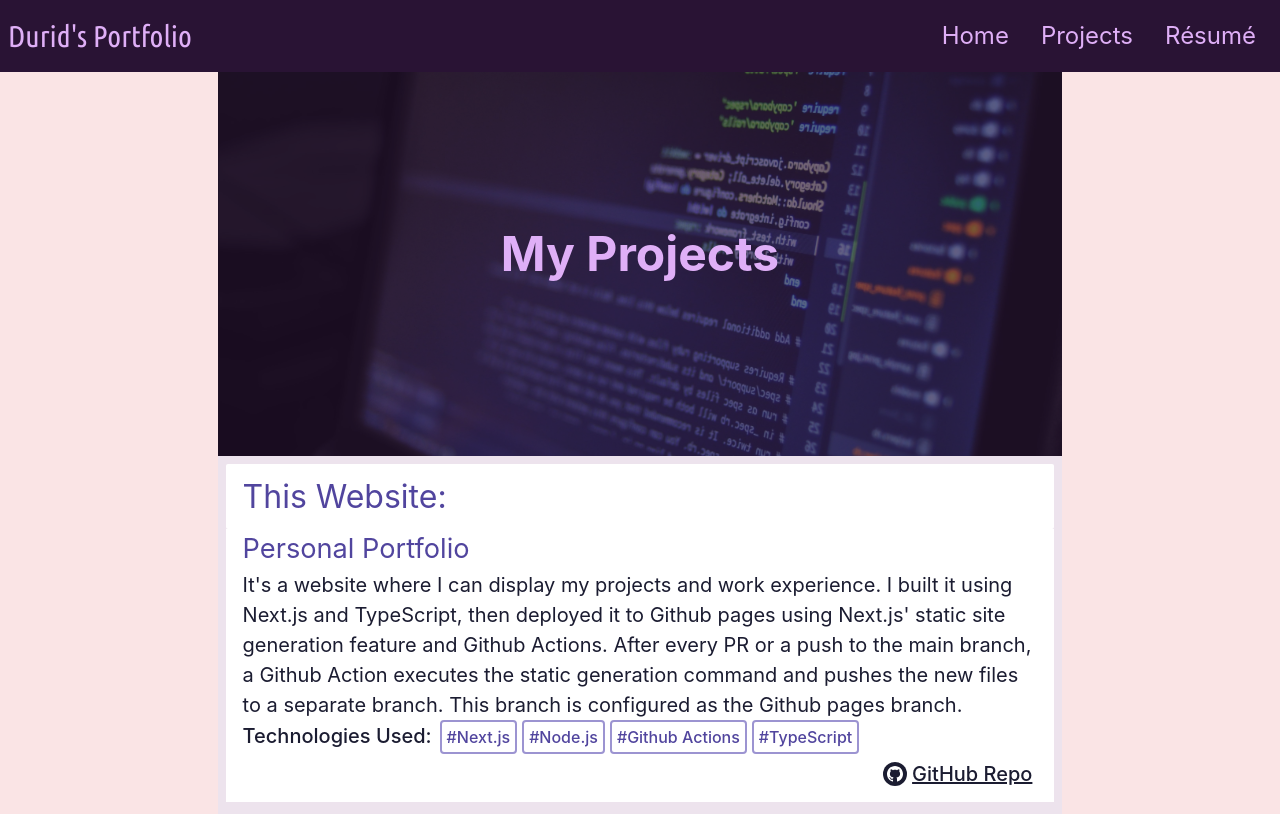
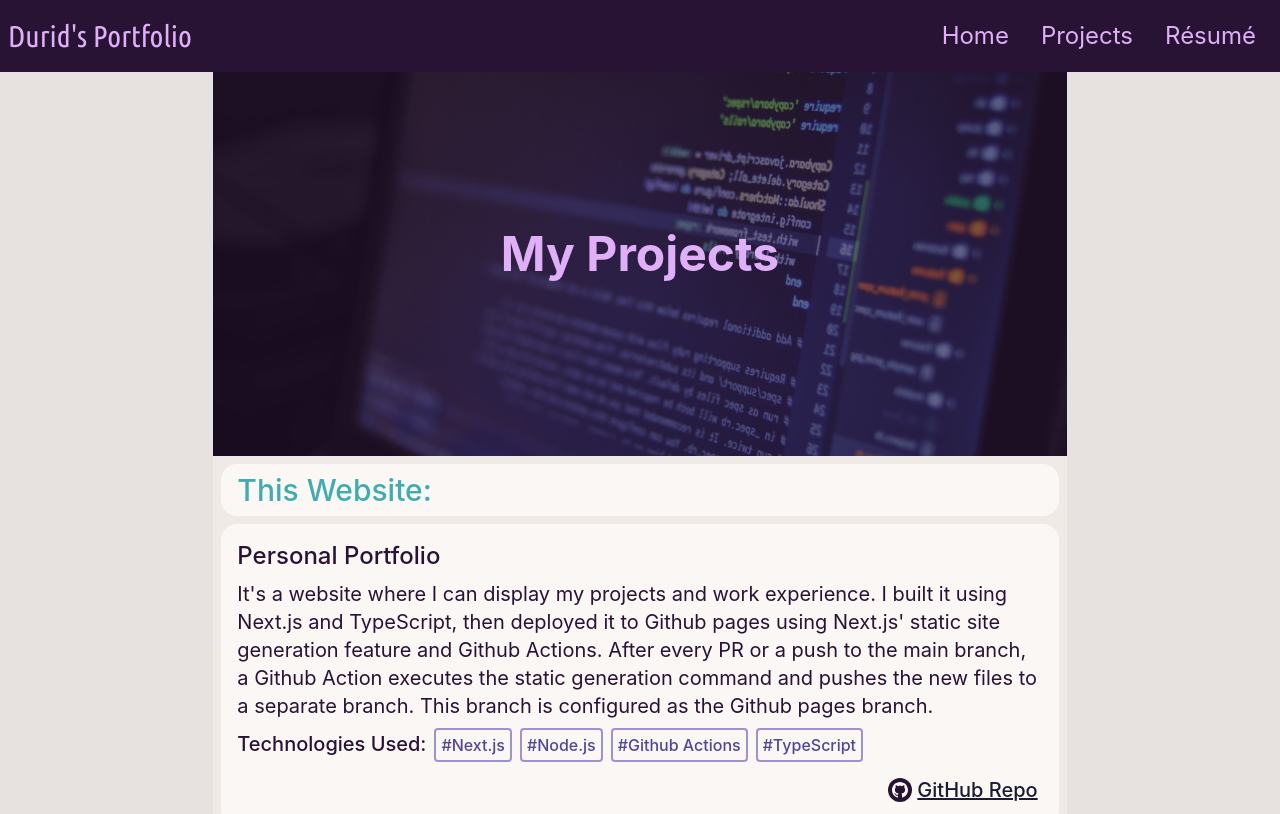
Before and after one commit to durid-ah/durid-ah.github.io, a Next.js app: page /projects in a window 1280 px wide. Shown: the top 814 px of the page. Built offline with nearby package versions, Linux system fonts and the light colour scheme.

Commit message:
making progress on the projects page

```diff
--- a/component/project_components/project_card/project_card.module.css
+++ b/component/project_components/project_card/project_card.module.css
@@ -1,18 +1,3 @@
-.currentProject {
-   display: flex;
-   flex-direction: column;
-   background-color: white;
-   padding-bottom: 1%;
-   padding-left: 2%;
-   padding-right: 2%;
-   margin-bottom: 2%;
-   border: 2px;
-}
-
-.currentProject h3 {
-   color: var(--headers);
-   font-size: 1.7rem;
-}
 
 .projectDescription {
    font-size: 1.25rem;
@@ -20,14 +5,6 @@
 
 .projectDescription span {
    font-weight: 500;
-}
-
-.chips {
-   margin-left: 1%;
-   display: inline-flex;
-   flex-direction: row;
-   flex-wrap: wrap;
-   gap: 5px;
 }
 
 .projectLinks {
--- a/component/project_components/project_card/project_card.tsx
+++ b/component/project_components/project_card/project_card.tsx
@@ -11,14 +11,14 @@ type ProjectCardProps = {
 
 const ProjectCard: React.FC<ProjectCardProps> = ({project}) => {
    return (
-      <div className={styles.currentProject}>
-         <h3>{project.title}</h3>
-         <p className={styles.projectDescription}>
+      <div className="p-4 card flex flex-col bg-base-100 gap-2">
+         <h3 className="bg-base-100 text-2xl w-full text-base-content font-medium">{project.title}</h3>
+         <p className="text-xl">
             {project.description}
          </p>
          <p className={styles.projectDescription}>
-            <span>Technologies Used:</span>
-            <span className={styles.chips}>
+            <span className="text-base-content">Technologies Used:</span>
+            <span className={`inline-flex flex-wrap gap-2 ml-2`}>
                {
                   project.technologies.map(
                      text => (<TechChip key={text} text={text} />))
--- a/component/shared_components/center_content/center_content.module.css
+++ /dev/null
@@ -1,13 +0,0 @@
-.centerContent {
-   min-height: calc(100vh - var(--navbar-height));
-   width: 66%;
-   color: var(--main-dark);
-   background-color: var(--center-background);
-}
-
-/* Tablet and smaller settings */
-@media screen and (max-width: 820px) {
-   .centerContent {
-      width: 100%;
-   }
-}
--- a/component/shared_components/center_content/center_content.tsx
+++ b/component/shared_components/center_content/center_content.tsx
@@ -2,7 +2,7 @@ import styles from './center_content.module.css';
 
 export default function CenterContent({children}) {
    return (
-      <section className={styles.centerContent}>
+      <section className="bg-base-200 md:w-2/3 w-full">
          {children}
       </section>
    )
--- a/pages/projects.tsx
+++ b/pages/projects.tsx
@@ -39,11 +39,11 @@ export default function Projects({projectList, portfolioDescription}: ProjectPro
                <link rel="icon" href="/favicon.ico" />
             </Head>
 
-            <main className={styles.main}>
+            <main className="flex flex-col items-center bg-base-300">
                <CenterContent>
                   <TitleSection title="My Projects" />
-                  <section className={styles.mainProject}>
-                     <h2>This Website:</h2>
+                  <section className="p-2">
+                     <h2 className='card py-2 mb-2 pl-4 bg-base-100 text-3xl w-full text-primary-focus font-medium'>This Website:</h2>
                      <ProjectCard project={portfolioDescription}/>
                   </section>
 
--- a/styles/Projects.module.css
+++ b/styles/Projects.module.css
@@ -1,14 +1,3 @@
-.main {
-   background-color: var(--main-color);
-   display: flex;
-   flex-direction: column;
-   align-items: center;
-}
-
-.mainProject {
-   padding: 1%;
-}
-
 .main h2 {
    font-size: 2rem;
    color: var(--headers);
```
